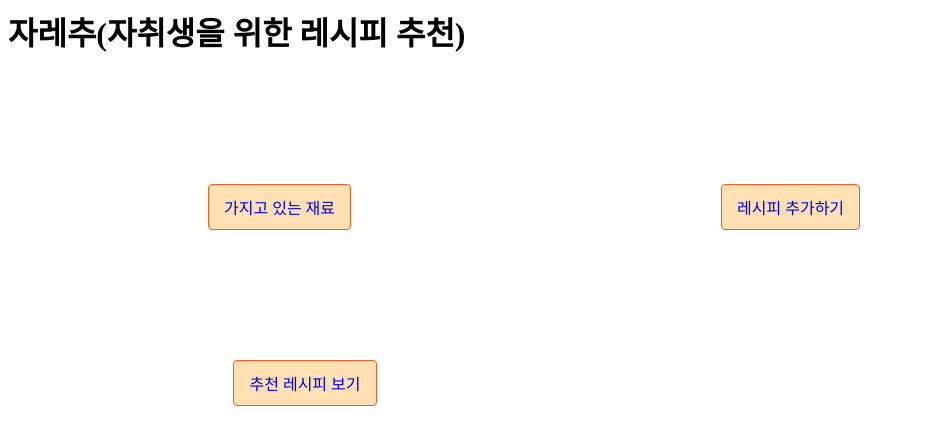
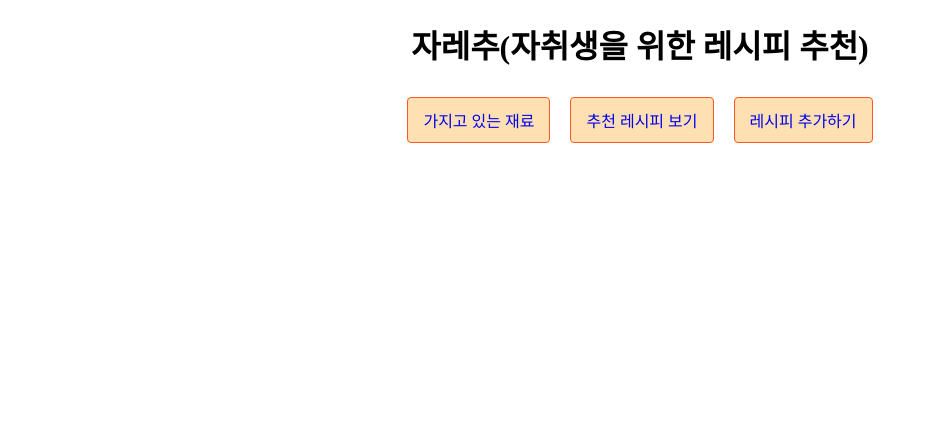
Before and after one commit to oeon-c/recipe_project, a Flask app: page / in a window 1280 px wide. Shown: the top 445 px of the page, without its empty margins (0-927 px from the left). Run offline with Flask 3, Linux system fonts and the light colour scheme.

Commit message:
Update init.html

```diff
--- a/recipe_project/templates/init.html
+++ b/recipe_project/templates/init.html
@@ -1,23 +1,22 @@
+<!DOCTYPE html>
 <html>
     <head>
         <meta charset="UTF-8">
         <title>자레추</title>
-        <link rel="stylesheet" href="style.css">
+        <link rel="stylesheet" href="{{ url_for('static', filename='style.css') }}">
     </head>
     <body>
-        <h1>자레추(자취생을 위한 레시피 추천)</h1>
-        <div class="box-container-left">
-            <a href="select_ingredients" style="text-decoration: none; display: inline-block; margin-top: 50px;">
-                <span class="text-box" style="margin-top: 50px; margin-left: 200px;">가지고 있는 재료</span>
+        <h1 style="text-align: center;">자레추(자취생을 위한 레시피 추천)</h1>
+        <div class="box-container-center">
+            <a href="/select_ingredients" style="text-decoration: none;">
+                <span class="text-box">가지고 있는 재료</span>
             </a>
-            <a href="/recipe_list" style="text-decoration: none; display: inline-block; margin-top: 50px; margin-left: 50px; margin-right: 50px;">
-                <span class="text-box" style="margin-top: 50px; margin-left: 300px;">레시피 추가하기</span>
+            <a href="/recipe_list" style="text-decoration: none;">
+                <span class="text-box">추천 레시피 보기</span>
             </a>
-            </div>
-        <div class="box-container-center">
-            <a href="/add_recipe" style="text-decoration: none; display: inline-block; margin-top: 50px;">
-                <span class="text-box" style="margin-top: 50px; margin-right: 670px;">추천 레시피 보기</span>
+            <a href="/add_recipe" style="text-decoration: none;">
+                <span class="text-box">레시피 추가하기</span>
             </a>
-            </div>
+        </div>
     </body>
 </html>
```
